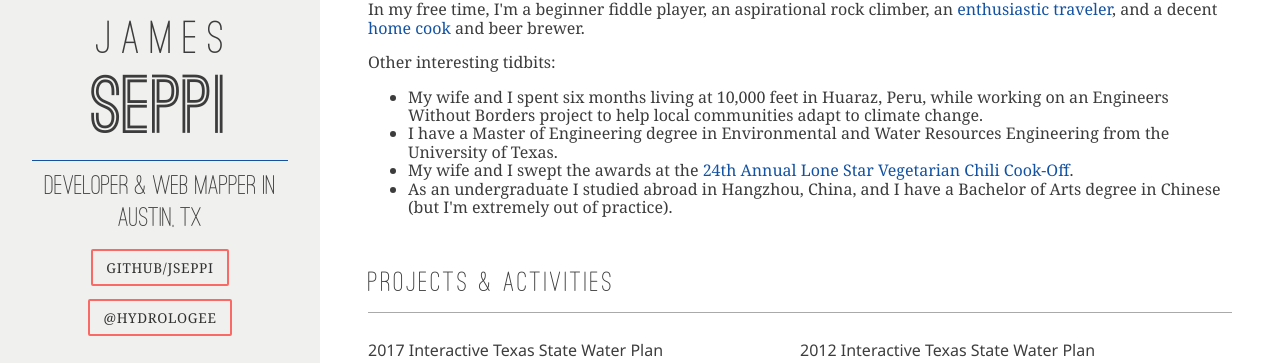
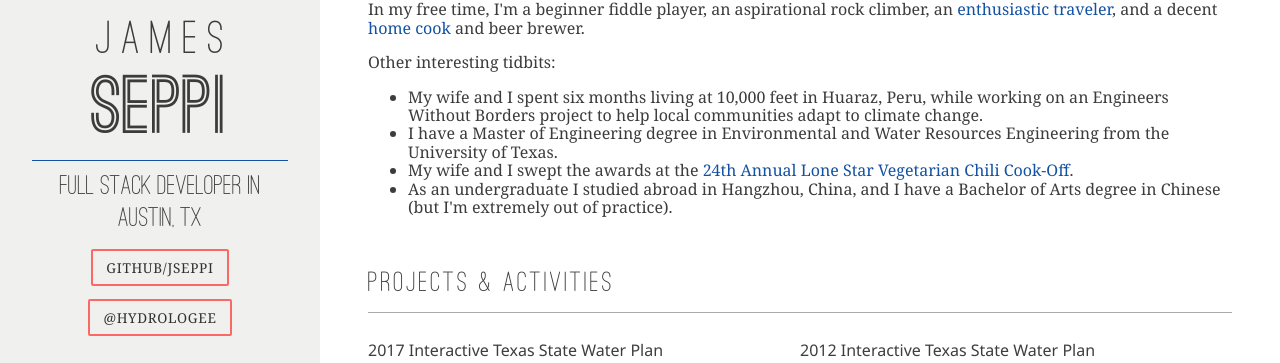
Before and after one commit to jseppi/jseppi.github.io, a Jekyll site: the page built from index.html, in a window 1280 px wide. Shown: the part 242-605 px from the top of the page. Built offline with Jekyll 4.4.1, drawn with Linux system fonts in a browser that asks for light colours; nearby versions of some CDN libraries.

Commit message:
Update default.html

```diff
--- a/_layouts/default.html
+++ b/_layouts/default.html
@@ -34,7 +34,7 @@
                 <span class="last-name">Seppi</span>
             </a>
         </h1>
-        <h2 class="blog-tagline">Developer &amp; Web Mapper in Austin, TX</h2>
+        <h2 class="blog-tagline">Full Stack Developer in Austin, TX</h2>
       </hgroup>
 
       <nav class="nav">
```
